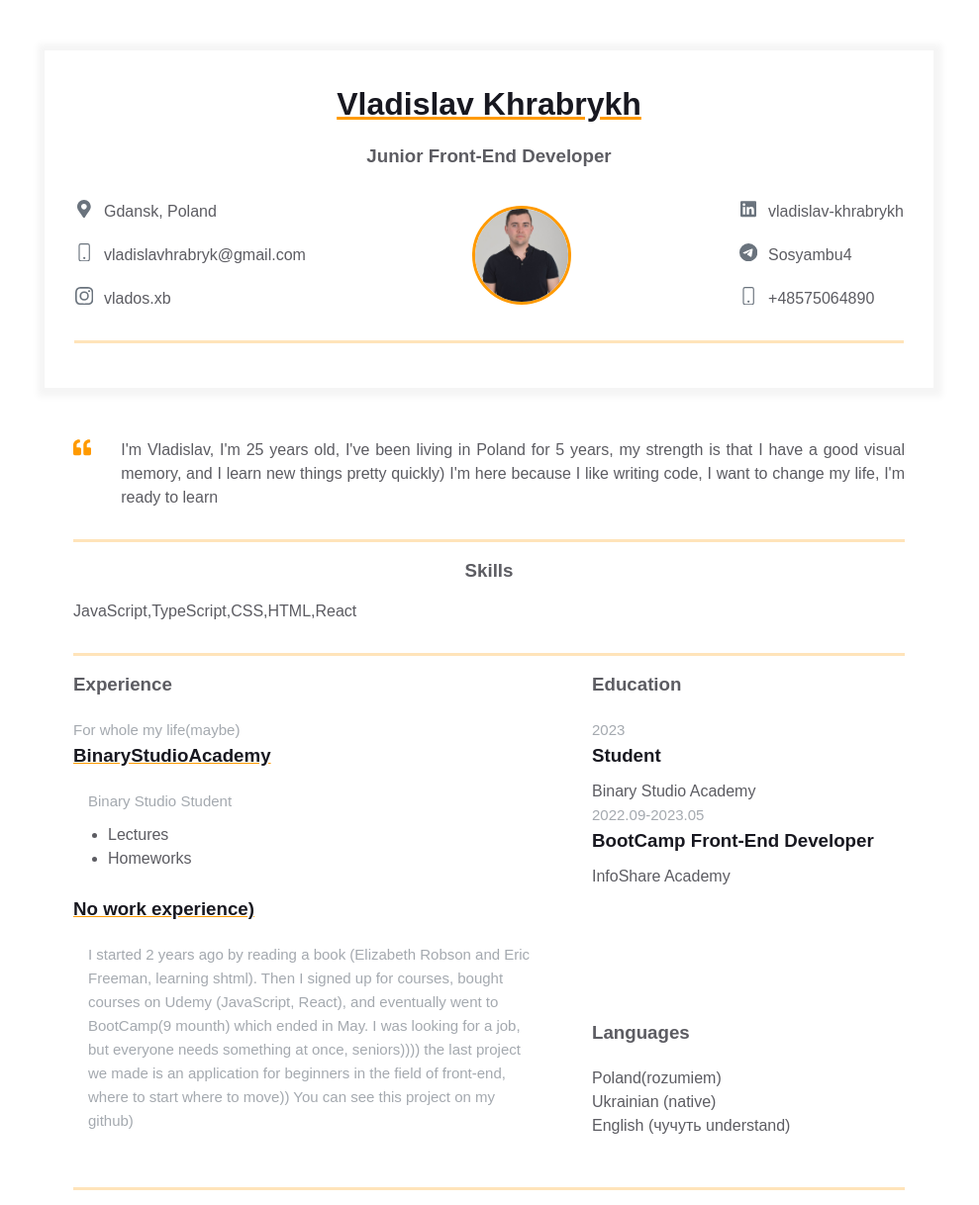
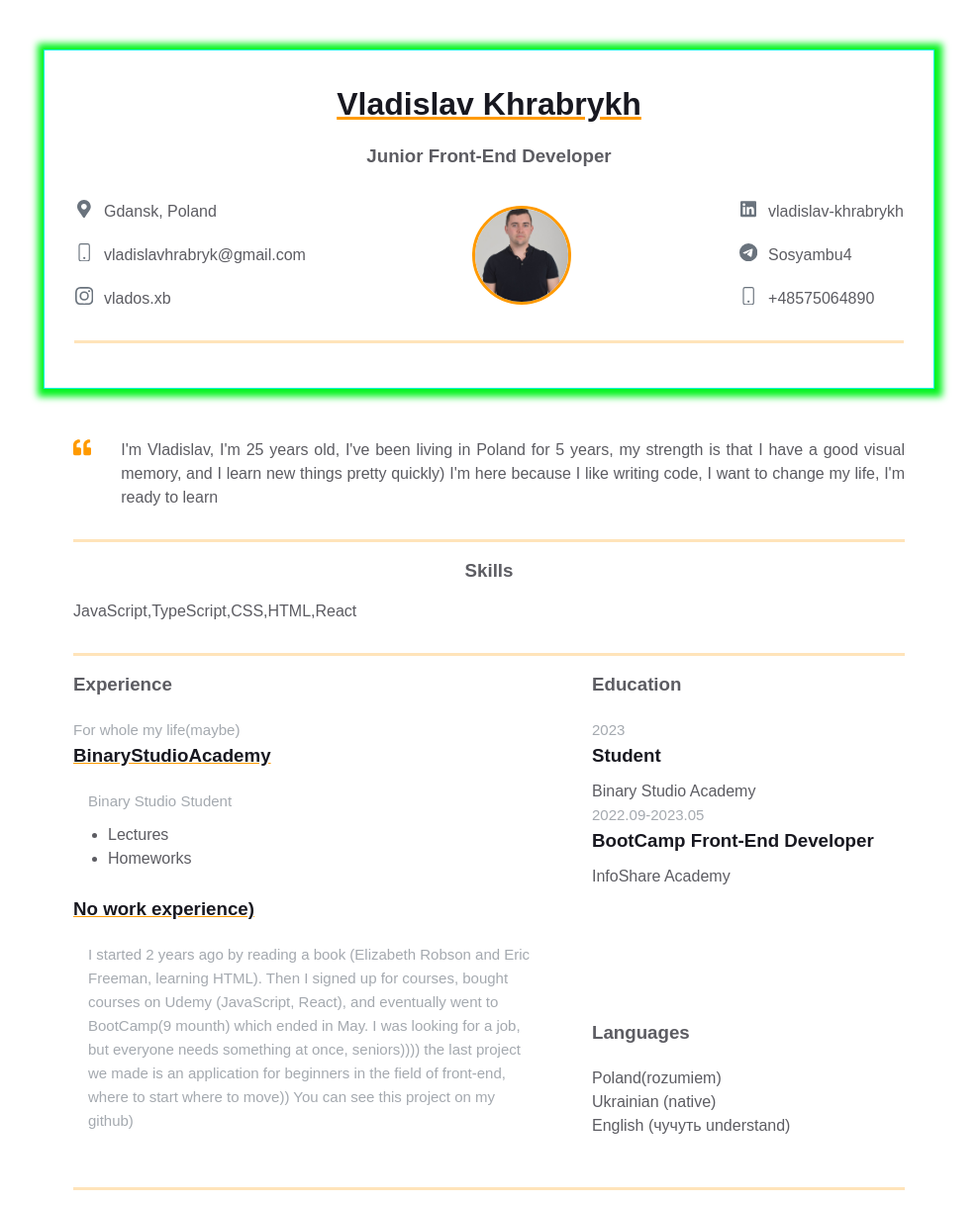
Before and after one commit to Sosyambu4/homepage, a plain HTML site: page index.html in a window 1280 px wide. Shown: the whole page at 99% size, without its empty margins (146-1135 px from the left). Drawn offline with Linux system fonts and the light colour scheme.

Commit message:
done resume

```diff
--- a/index.html
+++ b/index.html
@@ -121,7 +121,7 @@
                       <h3 class="experiences__company-header-name">No work experience)</h3>
                     </div>
                     <div class="experiences__company-project">
-                      <span class="experiences__company-project-role">I started 2 years ago by reading a book (Elizabeth Robson and Eric Freeman, learning shtml). Then I signed up for courses, bought courses on Udemy (JavaScript, React), and eventually went to BootCamp(9 mounth) which ended in May.
+                      <span class="experiences__company-project-role">I started 2 years ago by reading a book (Elizabeth Robson and Eric Freeman, learning HTML). Then I signed up for courses, bought courses on Udemy (JavaScript, React), and eventually went to BootCamp(9 mounth) which ended in May.
                         I was looking for a job, but everyone needs something at once, seniors))))
                         the last project we made is an application for beginners in the field of front-end, where to start where to move))
                         You can see this project on my github)</span>
--- a/styles.css
+++ b/styles.css
@@ -36,8 +36,8 @@ body {
 
 .resume {
   margin: 50px auto;
-  border: 1px solid #f5f5f5;
-  box-shadow: 1px 1px 7px 7px #f5f5f5;
+  border: 1px solid #04f3e3;
+  box-shadow: 1px 1px 7px 7px #05f420;
   padding: 30px 0;
   max-width: 900px;
 }
```
